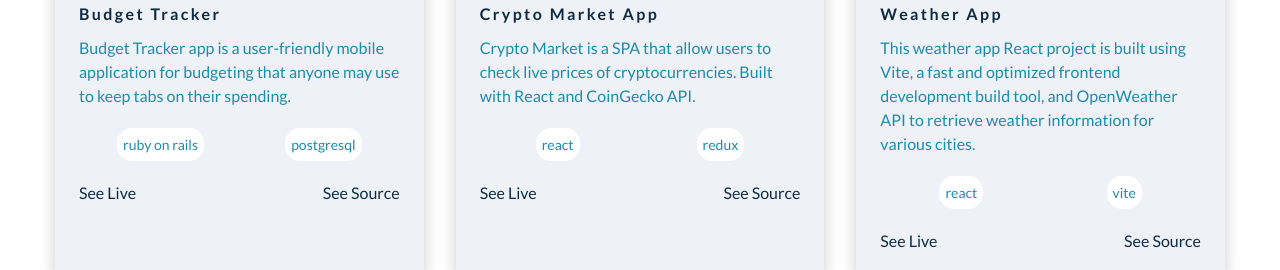
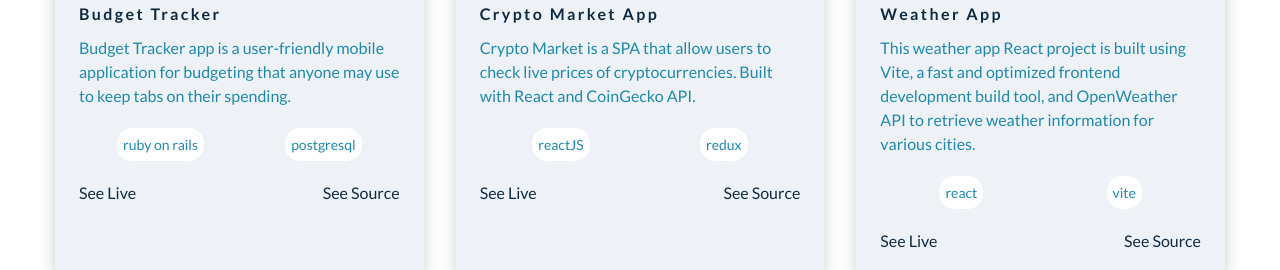
Before and after one commit to karayamanemre/portfolio-react, a React (Create React App) app: page / in a window 1280 px wide. Shown: the part 1240-1510 px from the top of the page. Built offline with nearby package versions, Linux system fonts and the light colour scheme; the HTML template or start-up script is replaced by a standard one.

Commit message:
Update data.js

```diff
--- a/src/data.js
+++ b/src/data.js
@@ -58,7 +58,7 @@ export const works = [
     date: '2022',
     title: 'Crypto Market App',
     info: 'Crypto Market is a SPA that allow users to check live prices of cryptocurrencies. Built with React and CoinGecko API.',
-    tags: ['react', 'redux'],
+    tags: ['reactJS', 'redux'],
     liveLink: 'https://crypto-market-48bcb.web.app/',
     sourceLink: 'https://github.com/karayamanemre/crypto-market-app'
   },
```
